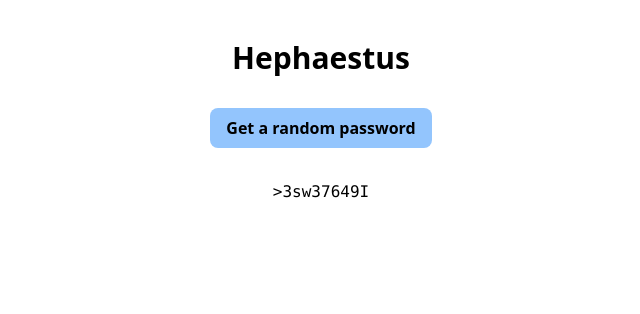
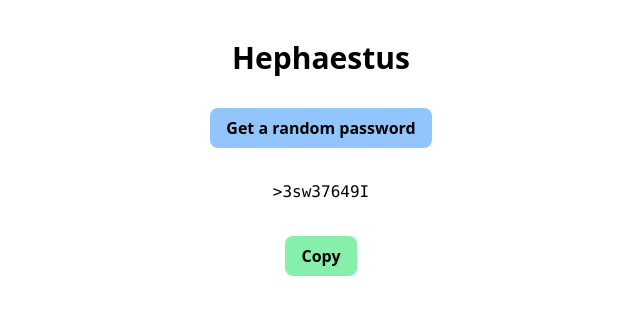
Before and after one commit to hehoku/Hephaestus, a React (Vite) app: page / in a window 1280 px wide. Shown: the top 314 px of the page, without its empty margins (319-959 px from the left). Built offline with nearby package versions, Linux system fonts and the light colour scheme.

Commit message:
feat: Add copy button

```diff
--- a/src/App.tsx
+++ b/src/App.tsx
@@ -2,6 +2,7 @@ import { useEffect, useState } from "react";
 
 function App() {
   const [pass, setPass] = useState("");
+  const [buttonContent, setButtonContent] = useState("Copy Password");
 
   const getRandomInt = (max: number) => Math.floor(Math.random() * max);
 
@@ -39,6 +40,20 @@ function App() {
   const updatePass = () => {
     const pass = getPassword();
     setPass(pass);
+    setButtonContent("Copy");
+  };
+
+  const handlePaste = () => {
+    navigator.clipboard.writeText(pass).then(
+      () => {
+        navigator.clipboard.readText().then((clipText) => {
+          setButtonContent("You got it");
+        });
+      },
+      (err) => {
+        console.log(err);
+      }
+    );
   };
 
   useEffect(() => {
@@ -55,6 +70,12 @@ function App() {
         Get a random password
       </button>
       <code>{pass}</code>
+      <button
+        onClick={handlePaste}
+        className="bg-green-300 px-4 py-2 font-bold rounded-lg"
+      >
+        {buttonContent}
+      </button>
     </div>
   );
 }
```
